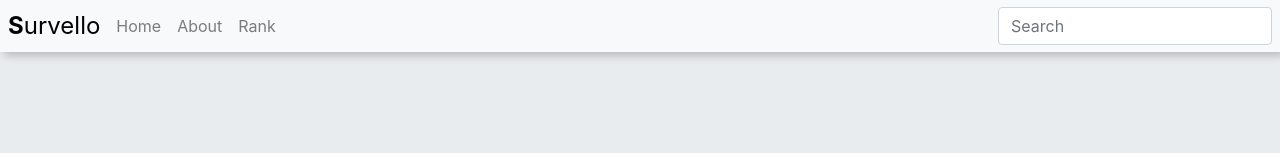
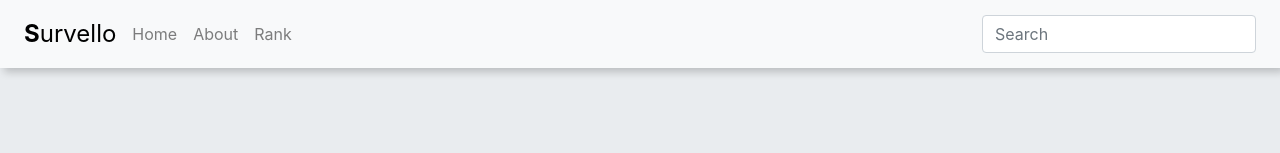
Before and after one commit to bisakhmondal/meme-ranker, a React (Create React App) app: page / in a window 1280 px wide. Shown: the top 153 px of the page. Built offline with nearby package versions, Linux system fonts and the light colour scheme; no server answers.

Commit message:
navbar padded

```diff
--- a/src/components/navigation.js
+++ b/src/components/navigation.js
@@ -5,7 +5,7 @@ import { Link } from "react-router-dom";
 const Navigation=({sip})=>{
 
     return(
-        <div className="navbar navbar-expand-lg fixed-top navbar-light bg-light shadow-5 pa0">
+        <div className="navbar navbar-expand-lg fixed-top navbar-light bg-light shadow-5">
            <button className="navbar-toggler" type="button" data-toggle="collapse" data-target="#navbarTogglerDemo03" aria-controls="navbarTogglerDemo03" aria-expanded="false" aria-label="Toggle navigation">
             <span className="navbar-toggler-icon"></span>
           </button>
```
